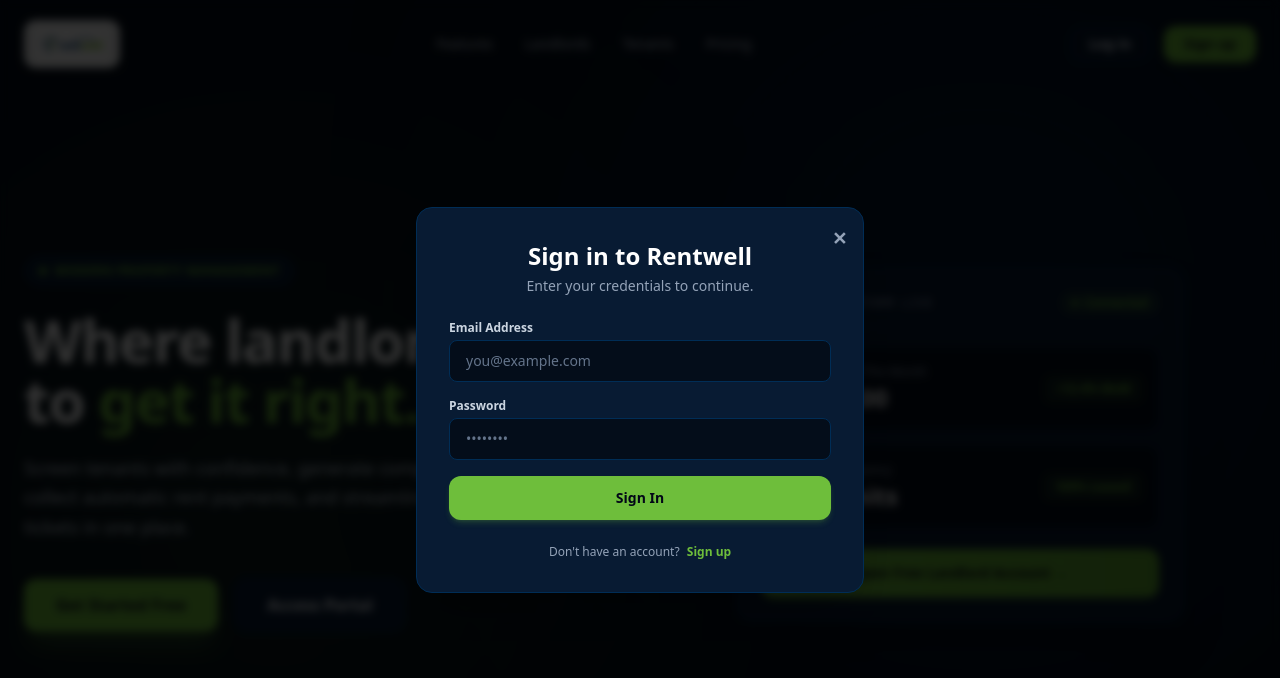
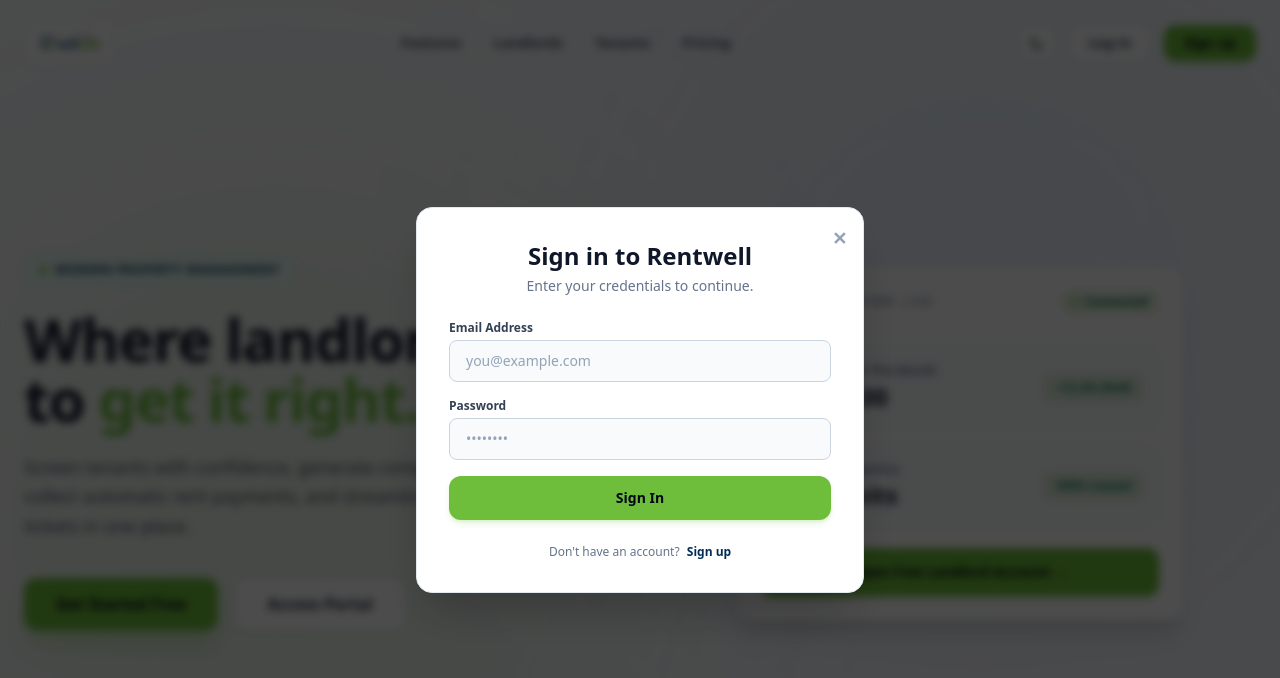
Before and after one commit to djconnolly23-lab/rentwell-portal, a Next.js app: page / in a window 1280 px wide. Both pictures are taken after a click on the button "Log in". Shown: the top 678 px of the page. Built offline with nearby package versions, Linux system fonts and the light colour scheme; no server answers.

Commit message:
Configure light-first default landing page with dark mode toggle

```diff
--- a/app/layout.tsx
+++ b/app/layout.tsx
@@ -12,8 +12,8 @@
   children: React.ReactNode;
 }) {
   return (
-    <html lang="en" className="dark">
-      <body className="min-h-screen bg-slate-950 text-slate-100 antialiased font-sans">
+    <html lang="en" suppressHydrationWarning>
+      <body className="min-h-screen bg-slate-50 text-slate-900 antialiased font-sans dark:bg-[#040D1A] dark:text-white transition-colors duration-200">
         {children}
       </body>
     </html>
--- a/app/page.tsx
+++ b/app/page.tsx
@@ -1,6 +1,6 @@
 'use client';
 
-import { useState } from 'react';
+import { useState, useEffect } from 'react';
 import Image from 'next/image';
 import { createClient } from '@supabase/supabase-js';
 
@@ -10,6 +10,7 @@
 );
 
 export default function RentwellLandingPage() {
+  const [theme, setTheme] = useState<'light' | 'dark'>('light');
   const [authOpen, setAuthOpen] = useState(false);
   const [isSignUp, setIsSignUp] = useState(true);
   const [email, setEmail] = useState('');
@@ -17,6 +18,30 @@
   const [fullName, setFullName] = useState('');
   const [loading, setLoading] = useState(false);
   const [message, setMessage] = useState<{ type: 'error' | 'success'; text: string } | null>(null);
+
+  // Initialize theme from localStorage (Defaults to Light Mode)
+  useEffect(() => {
+    const saved = localStorage.getItem('rentwell-theme') as 'light' | 'dark' | null;
+    if (saved === 'dark') {
+      setTheme('dark');
+      document.documentElement.classList.add('dark');
+    } else {
+      setTheme('light');
+      document.documentElement.classList.remove('dark');
+    }
+  }, []);
+
+  const toggleTheme = () => {
+    if (theme === 'light') {
+      setTheme('dark');
+      document.documentElement.classList.add('dark');
+      localStorage.setItem('rentwell-theme', 'dark');
+    } else {
+      setTheme('light');
+      document.documentElement.classList.remove('dark');
+      localStorage.setItem('rentwell-theme', 'light');
+    }
+  };
 
   const openAuth = (signUpMode: boolean) => {
     setIsSignUp(signUpMode);
@@ -41,7 +66,7 @@
         if (error) throw error;
         setMessage({ type: 'success', text: 'Account created! Redirecting...' });
         setTimeout(() => {
-          window.location.href = '/rentwell/dashboard';
+          window.location.href = '/dashboard';
         }, 1200);
       } else {
         const { error } = await supabase.auth.signInWithPassword({
@@ -49,7 +74,7 @@
           password,
         });
         if (error) throw error;
-        window.location.href = '/rentwell/dashboard';
+        window.location.href = '/dashboard';
       }
     } catch (err: any) {
       setMessage({ type: 'error', text: err.message || 'An error occurred.' });
@@ -59,15 +84,15 @@
   };
 
   return (
-    <div className="min-h-screen bg-[#040D1A] text-white flex flex-col relative overflow-hidden font-sans selection:bg-[#6EBE3B] selection:text-slate-950">
-      {/* Brand Glowing Ambient Gradients */}
-      <div className="absolute top-0 right-0 w-[600px] h-[600px] bg-[#002D56]/40 blur-[150px] rounded-full pointer-events-none" />
-      <div className="absolute bottom-0 left-0 w-[550px] h-[550px] bg-[#6EBE3B]/10 blur-[150px] rounded-full pointer-events-none" />
+    <div className="min-h-screen bg-slate-50 dark:bg-[#040D1A] text-slate-900 dark:text-white flex flex-col relative overflow-hidden font-sans transition-colors duration-200 selection:bg-[#6EBE3B] selection:text-slate-950">
+      {/* Background Ambient Glows */}
+      <div className="absolute top-0 right-0 w-[600px] h-[600px] bg-blue-500/10 dark:bg-[#002D56]/40 blur-[150px] rounded-full pointer-events-none" />
+      <div className="absolute bottom-0 left-0 w-[550px] h-[550px] bg-[#6EBE3B]/15 dark:bg-[#6EBE3B]/10 blur-[150px] rounded-full pointer-events-none" />
 
-      {/* Navigation Header */}
+      {/* Header Navigation */}
       <header className="relative z-10 w-full max-w-7xl mx-auto px-6 py-5 flex items-center justify-between">
         <div className="flex items-center">
-          <div className="bg-white/95 rounded-xl px-3 py-1.5 shadow-md flex items-center justify-center">
+          <div className="rounded-xl px-2 py-1 flex items-center justify-center bg-white/80 dark:bg-white/95 shadow-sm border border-slate-200/60 dark:border-transparent">
             <Image
               src="/rentwell-logo.png"
               alt="Rentwell"
@@ -79,43 +104,60 @@
           </div>
         </div>
 
-        <nav className="hidden md:flex items-center space-x-8 text-sm font-medium text-slate-300">
-          <a href="#features" className="hover:text-[#6EBE3B] transition duration-150">Features</a>
-          <a href="#landlords" className="hover:text-[#6EBE3B] transition duration-150">Landlords</a>
-          <a href="#tenants" className="hover:text-[#6EBE3B] transition duration-150">Tenants</a>
-          <a href="#pricing" className="hover:text-[#6EBE3B] transition duration-150">Pricing</a>
+        <nav className="hidden md:flex items-center space-x-8 text-sm font-semibold text-slate-600 dark:text-slate-300">
+          <a href="#features" className="hover:text-[#002D56] dark:hover:text-[#6EBE3B] transition">Features</a>
+          <a href="#landlords" className="hover:text-[#002D56] dark:hover:text-[#6EBE3B] transition">Landlords</a>
+          <a href="#tenants" className="hover:text-[#002D56] dark:hover:text-[#6EBE3B] transition">Tenants</a>
+          <a href="#pricing" className="hover:text-[#002D56] dark:hover:text-[#6EBE3B] transition">Pricing</a>
         </nav>
 
         <div className="flex items-center space-x-3">
+          {/* Light / Dark Mode Toggle Button */}
+          <button
+            onClick={toggleTheme}
+            aria-label="Toggle theme"
+            className="p-2.5 rounded-xl border border-slate-300 dark:border-[#002D56] bg-white dark:bg-[#081B33]/80 text-slate-700 dark:text-slate-200 hover:bg-slate-100 dark:hover:bg-[#002D56] transition"
+          >
+            {theme === 'light' ? (
+              <svg className="w-4 h-4 text-slate-700" fill="none" viewBox="0 0 24 24" stroke="currentColor">
+                <path strokeLinecap="round" strokeLinejoin="round" strokeWidth={2} d="M20.354 15.354A9 9 0 018.646 3.646 9.003 9.003 0 0012 21a9.003 9.003 0 008.354-5.646z" />
+              </svg>
+            ) : (
+              <svg className="w-4 h-4 text-amber-400" fill="none" viewBox="0 0 24 24" stroke="currentColor">
+                <path strokeLinecap="round" strokeLinejoin="round" strokeWidth={2} d="M12 3v1m0 16v1m9-9h-1M4 12H3m15.364 6.364l-.707-.707M6.343 6.343l-.707-.707m12.728 0l-.707.707M6.343 17.657l-.707.707M16 12a4 4 0 11-8 0 4 4 0 018 0z" />
+              </svg>
+            )}
+          </button>
+
           <button
             onClick={() => openAuth(false)}
-            className="px-5 py-2 text-sm font-semibold text-slate-200 border border-[#002D56] bg-[#081B33]/60 hover:bg-[#002D56]/80 rounded-xl transition duration-150"
+            className="px-5 py-2 text-sm font-semibold text-slate-700 dark:text-slate-200 border border-slate-300 dark:border-[#002D56] bg-white dark:bg-[#081B33]/60 hover:bg-slate-100 dark:hover:bg-[#002D56]/80 rounded-xl transition"
           >
             Log in
           </button>
           <button
             onClick={() => openAuth(true)}
-            className="px-5 py-2 text-sm font-bold text-slate-950 bg-[#6EBE3B] hover:bg-[#5da730] rounded-xl transition duration-150 shadow-md shadow-[#6EBE3B]/20"
+            className="px-5 py-2 text-sm font-bold text-slate-950 bg-[#6EBE3B] hover:bg-[#5da730] rounded-xl transition shadow-md shadow-[#6EBE3B]/20"
           >
             Sign up
           </button>
         </div>
       </header>
 
-      {/* Main Hero Section */}
+      {/* Main Hero */}
       <main className="relative z-10 flex-1 max-w-7xl mx-auto px-6 flex flex-col lg:flex-row items-center justify-between gap-12 py-12 lg:py-20">
-        {/* Left Column: Heading & Value Prop */}
+        {/* Left Column */}
         <div className="w-full lg:w-1/2 space-y-6 text-left">
-          <div className="inline-flex items-center gap-2 px-3.5 py-1.5 rounded-full bg-[#081B33] border border-[#002D56] text-[#6EBE3B] text-xs font-semibold uppercase tracking-wider">
+          <div className="inline-flex items-center gap-2 px-3.5 py-1.5 rounded-full bg-emerald-50 dark:bg-[#081B33] border border-emerald-200 dark:border-[#002D56] text-[#002D56] dark:text-[#6EBE3B] text-xs font-bold uppercase tracking-wider">
             <span className="w-2 h-2 rounded-full bg-[#6EBE3B] animate-pulse" />
             Modern Property Management
           </div>
 
-          <h1 className="text-4xl sm:text-5xl lg:text-6xl font-extrabold tracking-tight text-white leading-[1.15]">
+          <h1 className="text-4xl sm:text-5xl lg:text-6xl font-black tracking-tight text-slate-900 dark:text-white leading-[1.15]">
             Where landlords go to <span className="text-[#6EBE3B]">get it right.</span>
           </h1>
 
-          <p className="text-lg text-slate-300 max-w-xl leading-relaxed">
+          <p className="text-lg text-slate-600 dark:text-slate-300 max-w-xl leading-relaxed">
             Screen tenants with confidence, generate compliant digital leases, collect automatic rent payments, and streamline maintenance tickets in one place.
           </p>
 
@@ -128,7 +170,7 @@
             </button>
             <button
               onClick={() => openAuth(false)}
-              className="px-8 py-3.5 rounded-xl bg-[#081B33] border border-[#002D56] text-slate-100 font-semibold text-base hover:bg-[#002D56] transition duration-150"
+              className="px-8 py-3.5 rounded-xl bg-white dark:bg-[#081B33] border border-slate-300 dark:border-[#002D56] text-slate-800 dark:text-slate-100 font-semibold text-base hover:bg-slate-100 dark:hover:bg-[#002D56] transition duration-150 shadow-sm"
             >
               Access Portal
             </button>
@@ -137,31 +179,31 @@
 
         {/* Right Column: Portal Metric Preview Card */}
         <div className="w-full lg:w-1/2 flex justify-center">
-          <div className="w-full max-w-md bg-[#081B33]/90 border border-[#002D56] rounded-2xl p-6 backdrop-blur-2xl shadow-2xl space-y-5">
-            <div className="flex items-center justify-between border-b border-[#002D56]/80 pb-3">
-              <span className="text-xs font-mono uppercase tracking-wider text-slate-400">Rentwell Platform Live</span>
-              <span className="px-2.5 py-0.5 rounded-full text-xs font-semibold bg-[#6EBE3B]/10 text-[#6EBE3B] border border-[#6EBE3B]/30 flex items-center gap-1.5">
+          <div className="w-full max-w-md bg-white dark:bg-[#081B33]/90 border border-slate-200 dark:border-[#002D56] rounded-2xl p-6 shadow-xl dark:shadow-2xl space-y-5 transition-colors duration-200">
+            <div className="flex items-center justify-between border-b border-slate-100 dark:border-[#002D56]/80 pb-3">
+              <span className="text-xs font-mono uppercase tracking-wider text-slate-500 dark:text-slate-400">Rentwell Platform Live</span>
+              <span className="px-2.5 py-0.5 rounded-full text-xs font-semibold bg-[#6EBE3B]/15 text-emerald-800 dark:text-[#6EBE3B] border border-[#6EBE3B]/30 flex items-center gap-1.5">
                 <span className="w-1.5 h-1.5 rounded-full bg-[#6EBE3B]" /> Connected
               </span>
             </div>
 
             <div className="space-y-3.5">
-              <div className="p-4 bg-[#040D1A]/90 rounded-xl border border-[#002D56]/60 flex justify-between items-center">
+              <div className="p-4 bg-slate-50 dark:bg-[#040D1A]/90 rounded-xl border border-slate-200/80 dark:border-[#002D56]/60 flex justify-between items-center">
                 <div>
-                  <p className="text-xs font-medium text-slate-400">Total Collected This Month</p>
-                  <p className="text-2xl font-black text-white mt-0.5">$6,400.00</p>
+                  <p className="text-xs font-semibold text-slate-500 dark:text-slate-400">Total Collected This Month</p>
+                  <p className="text-2xl font-black text-slate-900 dark:text-white mt-0.5">$6,400.00</p>
                 </div>
-                <span className="text-xs font-bold text-[#6EBE3B] bg-[#6EBE3B]/10 px-2.5 py-1 rounded-md border border-[#6EBE3B]/20">
+                <span className="text-xs font-bold text-emerald-700 dark:text-[#6EBE3B] bg-[#6EBE3B]/15 dark:bg-[#6EBE3B]/10 px-2.5 py-1 rounded-md border border-[#6EBE3B]/30">
                   +12.4% MoM
                 </span>
               </div>
 
-              <div className="p-4 bg-[#040D1A]/90 rounded-xl border border-[#002D56]/60 flex justify-between items-center">
+              <div className="p-4 bg-slate-50 dark:bg-[#040D1A]/90 rounded-xl border border-slate-200/80 dark:border-[#002D56]/60 flex justify-between items-center">
                 <div>
-                  <p className="text-xs font-medium text-slate-400">Portfolio Occupancy</p>
-                  <p className="text-2xl font-black text-white mt-0.5">8 / 8 Units</p>
+                  <p className="text-xs font-semibold text-slate-500 dark:text-slate-400">Portfolio Occupancy</p>
+                  <p className="text-2xl font-black text-slate-900 dark:text-white mt-0.5">8 / 8 Units</p>
                 </div>
-                <span className="text-xs font-bold text-[#6EBE3B] bg-[#6EBE3B]/10 px-2.5 py-1 rounded-md border border-[#6EBE3B]/20">
+                <span className="text-xs font-bold text-emerald-700 dark:text-[#6EBE3B] bg-[#6EBE3B]/15 dark:bg-[#6EBE3B]/10 px-2.5 py-1 rounded-md border border-[#6EBE3B]/30">
                   100% Leased
                 </span>
               </div>
@@ -169,7 +211,7 @@
 
             <button
               onClick={() => openAuth(true)}
-              className="w-full py-3.5 bg-gradient-to-r from-[#6EBE3B] to-[#5da730] hover:from-[#5da730] hover:to-[#509129] text-slate-950 font-bold rounded-xl text-sm transition duration-150 shadow-md shadow-[#6EBE3B]/20"
+              className="w-full py-3.5 bg-[#6EBE3B] hover:bg-[#5da730] text-slate-950 font-bold rounded-xl text-sm transition duration-150 shadow-md shadow-[#6EBE3B]/20"
             >
               Open Free Landlord Account →
             </button>
@@ -177,22 +219,22 @@
         </div>
       </main>
 
-      {/* Authentication Modal */}
+      {/* Auth Modal */}
       {authOpen && (
-        <div className="fixed inset-0 z-50 flex items-center justify-center p-4 bg-black/80 backdrop-blur-sm">
-          <div className="relative w-full max-w-md bg-[#081B33] border border-[#002D56] rounded-2xl p-8 shadow-2xl text-slate-100">
+        <div className="fixed inset-0 z-50 flex items-center justify-center p-4 bg-black/70 backdrop-blur-sm">
+          <div className="relative w-full max-w-md bg-white dark:bg-[#081B33] border border-slate-200 dark:border-[#002D56] rounded-2xl p-8 shadow-2xl text-slate-900 dark:text-slate-100">
             <button
               onClick={() => setAuthOpen(false)}
-              className="absolute top-4 right-4 text-slate-400 hover:text-white text-lg font-bold"
+              className="absolute top-4 right-4 text-slate-400 hover:text-slate-900 dark:hover:text-white text-lg font-bold"
             >
               ✕
             </button>
 
             <div className="text-center mb-6">
-              <h2 className="text-2xl font-black text-white">
+              <h2 className="text-2xl font-black text-slate-900 dark:text-white">
                 {isSignUp ? 'Create your Rentwell account' : 'Sign in to Rentwell'}
               </h2>
-              <p className="text-sm text-slate-400 mt-1">
+              <p className="text-sm text-slate-500 dark:text-slate-400 mt-1">
                 {isSignUp ? 'Get started in under two minutes.' : 'Enter your credentials to continue.'}
               </p>
             </div>
@@ -200,39 +242,39 @@
             <form onSubmit={handleAuth} className="space-y-4">
               {isSignUp && (
                 <div>
-                  <label className="block text-xs font-semibold text-slate-300 mb-1">Full Name</label>
+                  <label className="block text-xs font-bold text-slate-700 dark:text-slate-300 mb-1">Full Name</label>
                   <input
                     type="text"
                     required
                     value={fullName}
                     onChange={(e) => setFullName(e.target.value)}
                     placeholder="Jane Doe"
-                    className="w-full px-4 py-2.5 rounded-lg bg-[#040D1A] border border-[#002D56] text-white placeholder-slate-500 focus:outline-none focus:border-[#6EBE3B] text-sm"
+                    className="w-full px-4 py-2.5 rounded-lg bg-slate-50 dark:bg-[#040D1A] border border-slate-300 dark:border-[#002D56] text-slate-900 dark:text-white placeholder-slate-400 dark:placeholder-slate-500 focus:outline-none focus:border-[#6EBE3B] text-sm"
                   />
                 </div>
               )}
 
               <div>
-                <label className="block text-xs font-semibold text-slate-300 mb-1">Email Address</label>
+                <label className="block text-xs font-bold text-slate-700 dark:text-slate-300 mb-1">Email Address</label>
                 <input
                   type="email"
                   required
                   value={email}
                   onChange={(e) => setEmail(e.target.value)}
                   placeholder="you@example.com"
-                  className="w-full px-4 py-2.5 rounded-lg bg-[#040D1A] border border-[#002D56] text-white placeholder-slate-500 focus:outline-none focus:border-[#6EBE3B] text-sm"
+                  className="w-full px-4 py-2.5 rounded-lg bg-slate-50 dark:bg-[#040D1A] border border-slate-300 dark:border-[#002D56] text-slate-900 dark:text-white placeholder-slate-400 dark:placeholder-slate-500 focus:outline-none focus:border-[#6EBE3B] text-sm"
                 />
               </div>
 
               <div>
-                <label className="block text-xs font-semibold text-slate-300 mb-1">Password</label>
+                <label className="block text-xs font-bold text-slate-700 dark:text-slate-300 mb-1">Password</label>
                 <input
                   type="password"
                   required
                   value={password}
                   onChange={(e) => setPassword(e.target.value)}
                   placeholder="••••••••"
-                  className="w-full px-4 py-2.5 rounded-lg bg-[#040D1A] border border-[#002D56] text-white placeholder-slate-500 focus:outline-none focus:border-[#6EBE3B] text-sm"
+                  className="w-full px-4 py-2.5 rounded-lg bg-slate-50 dark:bg-[#040D1A] border border-slate-300 dark:border-[#002D56] text-slate-900 dark:text-white placeholder-slate-400 dark:placeholder-slate-500 focus:outline-none focus:border-[#6EBE3B] text-sm"
                 />
               </div>
 
@@ -240,8 +282,8 @@
                 <div
                   className={`p-3 rounded-lg text-xs font-medium ${
                     message.type === 'error'
-                      ? 'bg-rose-500/10 text-rose-400 border border-rose-500/20'
-                      : 'bg-[#6EBE3B]/10 text-[#6EBE3B] border border-[#6EBE3B]/20'
+                      ? 'bg-rose-500/10 text-rose-500 border border-rose-500/20'
+                      : 'bg-emerald-500/10 text-emerald-600 dark:text-[#6EBE3B] border border-emerald-500/20'
                   }`}
                 >
                   {message.text}
@@ -257,14 +299,14 @@
               </button>
             </form>
 
-            <div className="mt-6 text-center text-xs text-slate-400">
+            <div className="mt-6 text-center text-xs text-slate-500 dark:text-slate-400">
               {isSignUp ? 'Already have an account?' : "Don't have an account?"}{' '}
               <button
                 onClick={() => {
                   setIsSignUp(!isSignUp);
                   setMessage(null);
                 }}
-                className="text-[#6EBE3B] font-semibold hover:underline ml-1"
+                className="text-[#002D56] dark:text-[#6EBE3B] font-bold hover:underline ml-1"
               >
                 {isSignUp ? 'Log in' : 'Sign up'}
               </button>
--- a/tailwind.config.js
+++ b/tailwind.config.js
@@ -1,18 +1,13 @@
 /** @type {import('tailwindcss').Config} */
 module.exports = {
+  darkMode: 'class',
   content: [
-    "./app/**/*.{js,ts,jsx,tsx,mdx}",
-    "./pages/**/*.{js,ts,jsx,tsx,mdx}",
-    "./components/**/*.{js,ts,jsx,tsx,mdx}",
-    "./src/**/*.{js,ts,jsx,tsx,mdx}",
+    './app/**/*.{js,ts,jsx,tsx,mdx}',
+    './components/**/*.{js,ts,jsx,tsx,mdx}',
+    './lib/**/*.{js,ts,jsx,tsx,mdx}',
   ],
   theme: {
-    extend: {
-      colors: {
-        background: "var(--background)",
-        foreground: "var(--foreground)",
-      },
-    },
+    extend: {},
   },
   plugins: [],
 };
```
